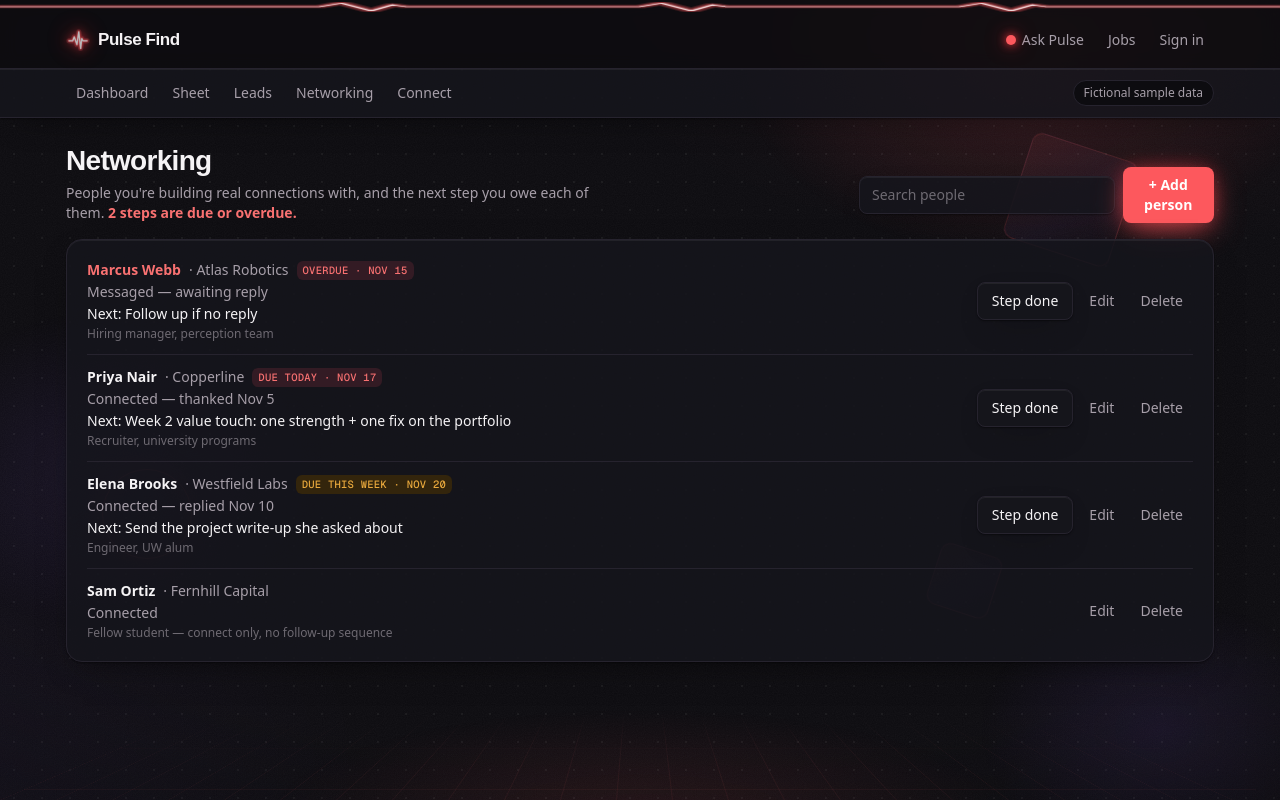
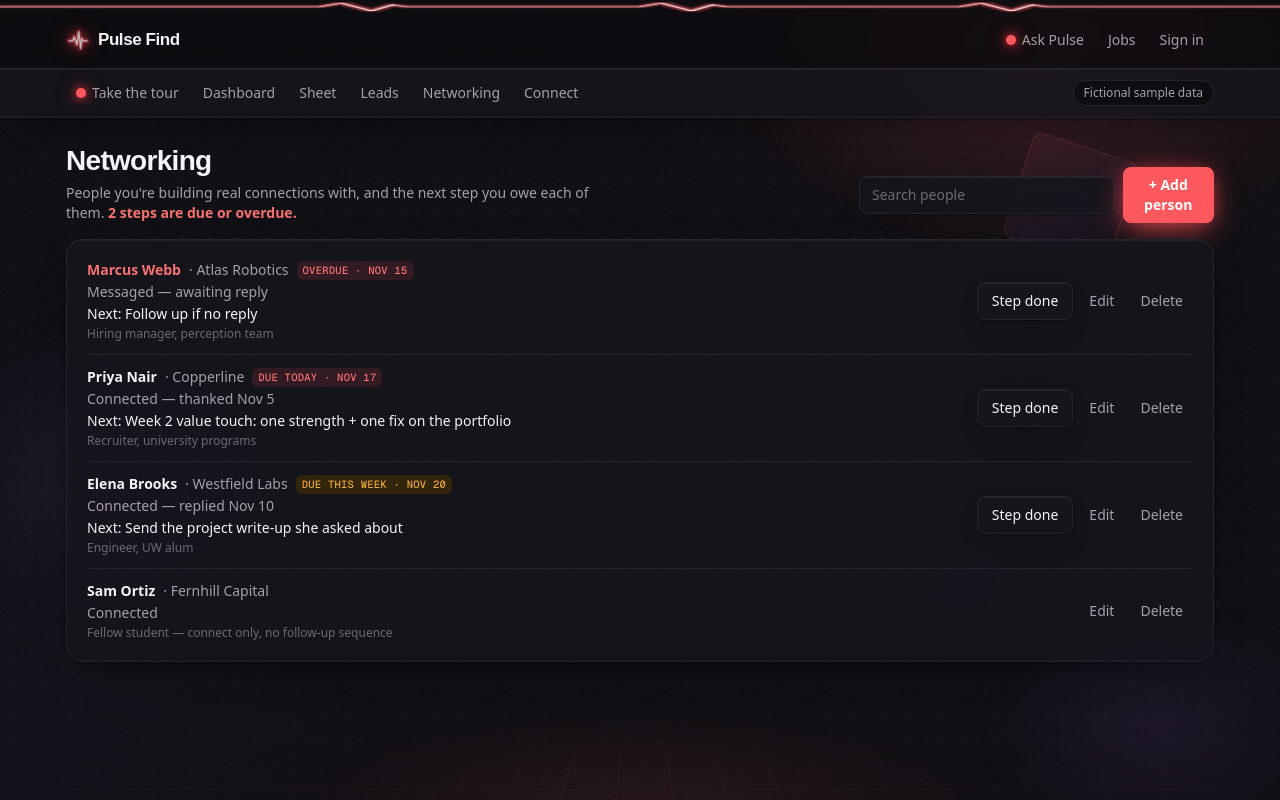
Before and after one commit to kumailrizvi890/Pulse-Find, a Next.js app: page /demo/networking in a window 1280 px wide. Built offline with nearby package versions, Linux system fonts and the light colour scheme; no server answers; a web font is replaced by a local one.

Commit message:
Add a take the tour link inside the demo

```diff
--- a/src/app/demo/DemoNav.tsx
+++ b/src/app/demo/DemoNav.tsx
@@ -33,6 +33,12 @@ export function DemoNav() {
       />
       <nav aria-label="Demo sections" className="border-b border-line bg-surface">
         <div className="gutter mx-auto flex w-full max-w-[1180px] items-center gap-1 overflow-x-auto py-2 text-sm">
+          <Link href="/demo?tour=dashboard" className={navLink} aria-label="Take the guided tour of the demo">
+            <span className="flex items-center gap-1.5">
+              <PulseDot />
+              Take the tour
+            </span>
+          </Link>
           <Link href="/demo" className={navLink}>
             Dashboard
           </Link>
```
